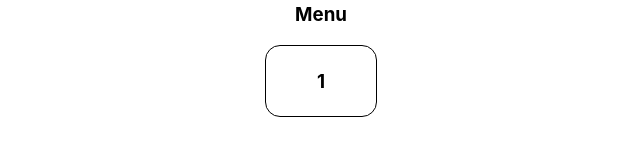
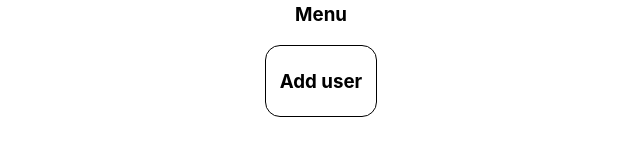
Before and after one commit to manchikooo/react-kabzda, a React (Create React App) app: page / in a window 1280 px wide. Shown: the part 383-538 px from the top of the page, without its empty margins (319-959 px from the left). Built offline with nearby package versions, Linux system fonts and the light colour scheme.

Commit message:
select from Dimych

```diff
--- a/src/App.tsx
+++ b/src/App.tsx
@@ -4,7 +4,7 @@ import {Accordion} from "./components/Accordion/Accordion";
 import {Rating} from "./components/Rating/Rating";
 import {OnOff} from './components/OnOff/OnOff'
 import {ControlledCheckbox, ControlledInput, ControlledSelect} from "./components/ControlledInput/ControlledInput";
-import {Select} from "./Select/Select";
+import {Select} from "./components/Select/Select";
 
 
 function App(props: any) {
@@ -14,7 +14,7 @@ function App(props: any) {
     let [onValue, setOnValue] = useState(true)
     let [uncontrolledValue, setUncontrolledValue] = useState(true)
 
-    let [selectValue, setSelectValue] = useState('1')
+    let [selectValue, setSelectValue] = useState('Add user')
 
     return (
         <div className={'App'}>
```
Also changed, not shown: src/components/Select/Select.tsx (renamed from src/Select/Select.tsx), src/components/SelectWithDimych/Select.tsx (added), 1 other file (tests, documents, lock files or other folders).
